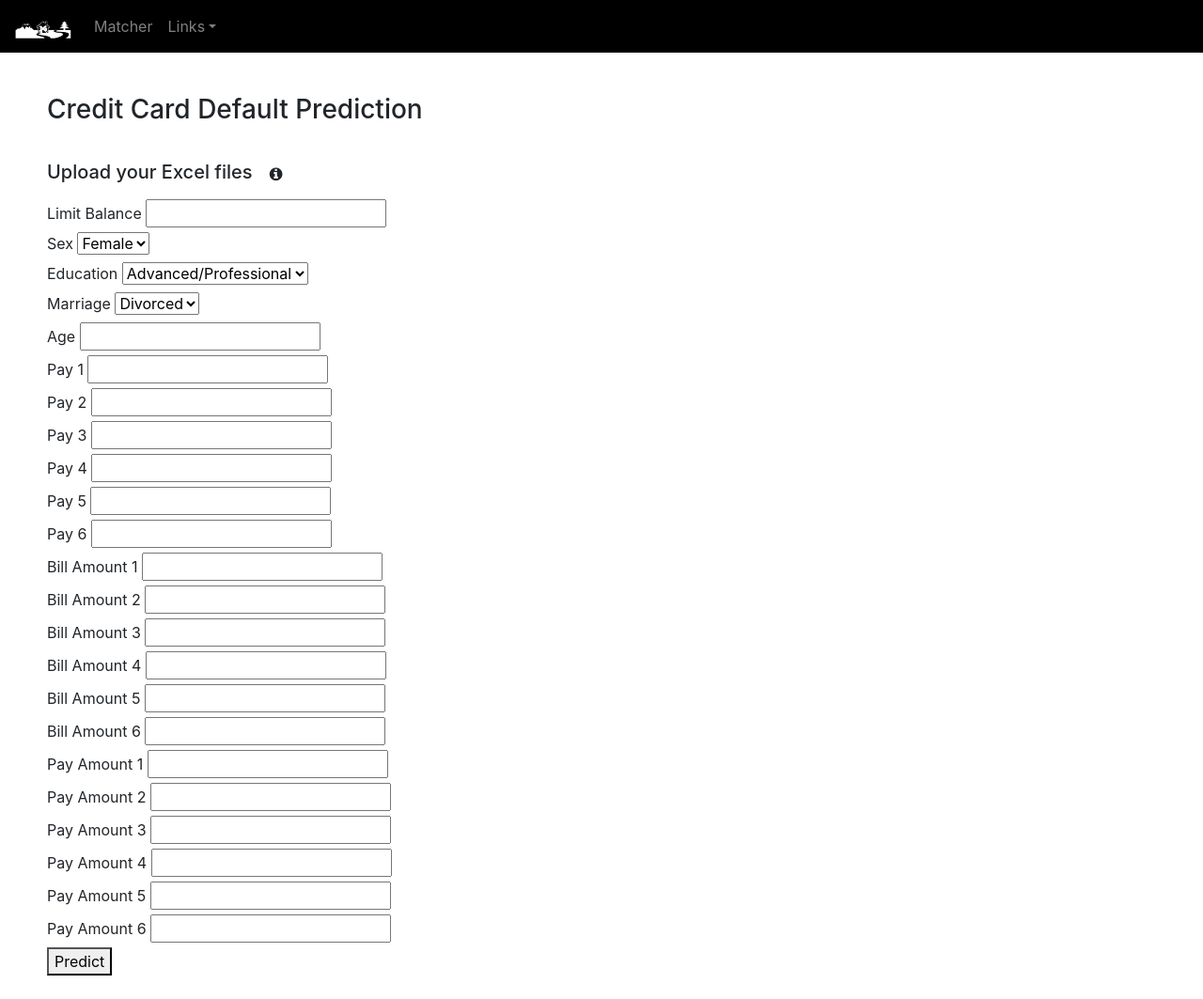
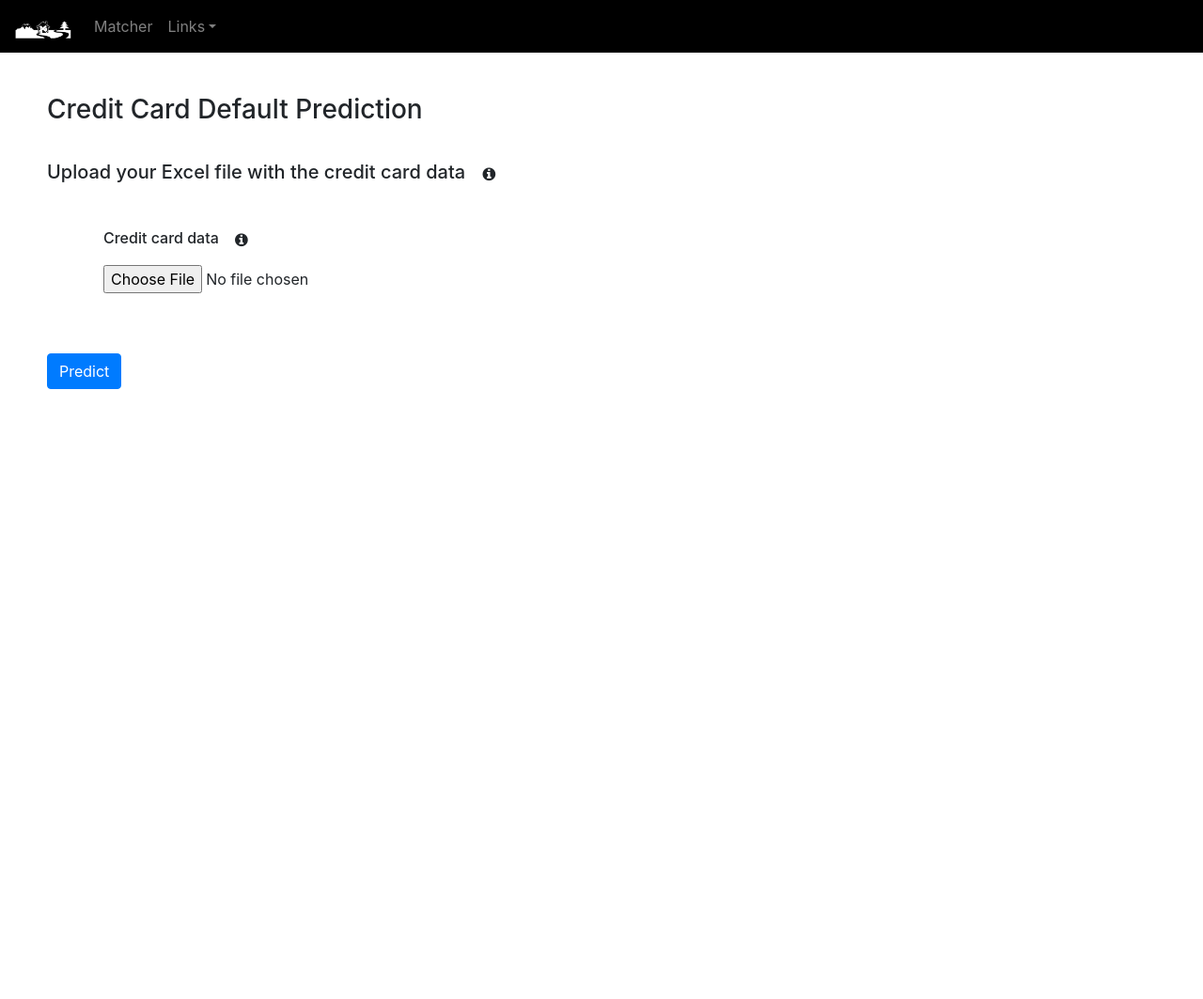
Before and after one commit to DataScienceBootCamp2023/predict, a Flask app: page / in a window 1280 px wide. Shown: the whole page at 94% size. After the commit the page ends 414 px from the top, so only its background shows below. Run offline with Flask 2, Linux system fonts and the light colour scheme; some libraries are stand-ins or nearby versions.

Commit message:
Update index.html

```diff
--- a/client/templates/index.html
+++ b/client/templates/index.html
@@ -3,105 +3,35 @@
 {% block title %} Credit Card Default Prediction {% endblock %}
 
 {% block head %}
- {{ super() }}
-
+{{ super() }}
 {% endblock %}
 
 {% block body %}
+<h3>Credit Card Default Prediction</h3>
+<!-- INPUT FORM -->
 
-<h3>Credit Card Default Prediction</h3>
+<br><h5>Upload your Excel file with the credit card data
+<button type="button" class="btn btn-default" data-toggle="tooltip" data-placement="left" title="Upload excel file with the credit card data"><span class="fa fa-info-circle"></span></button>
+</h5>
+<form method="post" enctype="multipart/form-data">
+    <br><div class="container"><div class="form-row">
+        <div class="col form-group">
+            <h6>Credit card data
+                <button type="button" class="btn btn-default" data-toggle="tooltip" data-placement="left" title="Excel file with the credit card data"><span class="fa fa-info-circle"></span></button>
+            </h6>
+            <div class="file-upload-wrapper">
+                <input type="file" name="credit_card_data" id="input-file-now" class="file-upload" required value={{request.form.credit_card_data}}>
+            </div>
+        </div>
 
-<!-- INPUT FORM -->
-<br><h5>Upload your Excel files
-        <button type="button" class="btn btn-default" data-toggle="tooltip" data-placement="left" title="Upload excel files with only one column, even if you put multiple columns only the first one will be used"><span class="fa fa-info-circle"></span></button>
-    </h5>
+    <div class="col form-group"></div>
+</div></div>
 
+<script>
+    $(".file-upload").file_upload();
+</script>
 
-<form method="post" action="/predict" enctype="multipart/form-data">
-    <label for="limit_bal">Limit Balance</label>
-    <input type="number" id="limit_bal" name="limit_bal" required>
-    <br>
-    <label for="sex">Sex</label>
-    <select id="sex" name="sex" required>
-      <option value="2">Female</option>
-      <option value="1">Male</option>
-    </select>
-    <br>
-    <label for="education">Education</label>
-    <select id="education" name="education" required>
-      <option value="5">Advanced/Professional</option>
-      <option value="4">College</option>
-      <option value="3">High School</option>
-      <option value="2">Other</option>
-      <option value="1">University</option>
-    </select>
-    <br>
-    <label for="marriage">Marriage</label>
-    <select id="marriage" name="marriage" required>
-      <option value="3">Divorced</option>
-      <option value="2">Married</option>
-      <option value="1">Single</option>
-      <option value="0">Other</option>
-    </select>
-    <br>
-    <label for="age">Age</label>
-    <input type="number" id="age" name="age" required>
-    <br>
-    <label for="pay_1">Pay 1</label>
-    <input type="number" id="pay_1" name="pay_1" required>
-    <br>
-    <label for="pay_2">Pay 2</label>
-    <input type="number" id="pay_2" name="pay_2" required>
-    <br>
-    <label for="pay_3">Pay 3</label>
-    <input type="number" id="pay_3" name="pay_3" required>
-    <br>
-    <label for="pay_4">Pay 4</label>
-    <input type="number" id="pay_4" name="pay_4" required>
-    <br>
-    <label for="pay_5">Pay 5</label>
-    <input type="number" id="pay_5" name="pay_5" required>
-    <br>
-    <label for="pay_6">Pay 6</label>
-    <input type="number" id="pay_6" name="pay_6" required>
-    <br>
-    <label for="bill_amt_1">Bill Amount 1</label>
-    <input type="number" id="bill_amt_1" name="bill_amt_1" required>
-    <br>
-    <label for="bill_amt_2">Bill Amount 2</label>
-    <input type="number" id="bill_amt_2" name="bill_amt_2" required>
-    <br>
-    <label for="bill_amt_3">Bill Amount 3</label>
-    <input type="number" id="bill_amt_3" name="bill_amt_3" required>
-    <br>
-    <label for="bill_amt_4">Bill Amount 4</label>
-    <input type="number" id="bill_amt_4" name="bill_amt_4" required>
-    <br>
-    <label for="bill_amt_5">Bill Amount 5</label>
-    <input type="number" id="bill_amt_5" name="bill_amt_5" required>
-    <br>
-    <label for="bill_amt_6">Bill Amount 6</label>
-    <input type="number" id="bill_amt_6" name="bill_amt_6" required>
-    <br>
-    <label for="pay_amt_1">Pay Amount 1</label>
-    <input type="number" id="pay_amt_1" name="pay_amt_1" required>
-    <br>
-    <label for="pay_amt_2">Pay Amount 2</label>
-    <input type="number" id="pay_amt_2" name="pay_amt_2" required>
-    <br>
-    <label for="pay_amt_3">Pay Amount 3</label>
-    <input type="number" id="pay_amt_3" name="pay_amt_3" required>
-    <br>
-    <label for="pay_amt_4">Pay Amount 4</label>
-    <input type="number" id="pay_amt_4" name="pay_amt_4" required>
-    <br>
-    <label for="pay_amt_5">Pay Amount 5</label>
-    <input type="number" id="pay_amt_5" name="pay_amt_5" required>
-    <br>
-    <label for="pay_amt_6">Pay Amount 6</label>
-    <input type="number" id="pay_amt_6" name="pay_amt_6" required>
-    <br>
-  <button type="submit" id="predict-button">Predict</button>
-  </form>
+<br><br><button type="submit" class="btn btn-primary" id="btnPredict">Predict</button>
+</form>
 
 {% endblock %}
```
